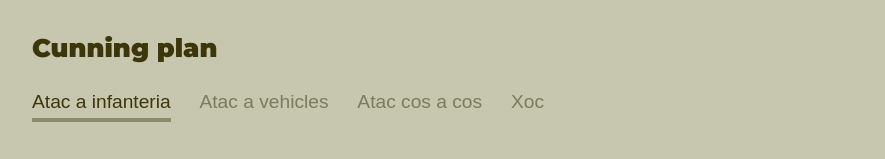
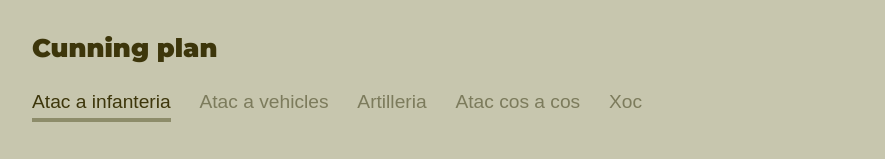
Before and after one commit to marticongost/cunning-plan, a React (Create React App) app: page / in a window 1280 px wide. Shown: the top 159 px of the page, without its empty margins (0-885 px from the left). Built offline with nearby package versions, Linux system fonts and the light colour scheme.

Commit message:
Added a placeholder tab for rolls to range in artillery

```diff
--- a/src/App.js
+++ b/src/App.js
@@ -28,6 +28,9 @@ function App() {
                 <Tab name="attack-vehicle" title="Atac a vehicles">
                     Catacroc
                 </Tab>
+                <Tab name="range-in" title="Artilleria">
+                    Spam
+                </Tab>
                 <Tab name="attack-close-quarters" title="Atac cos a cos">
                     Zaaap
                 </Tab>
```
